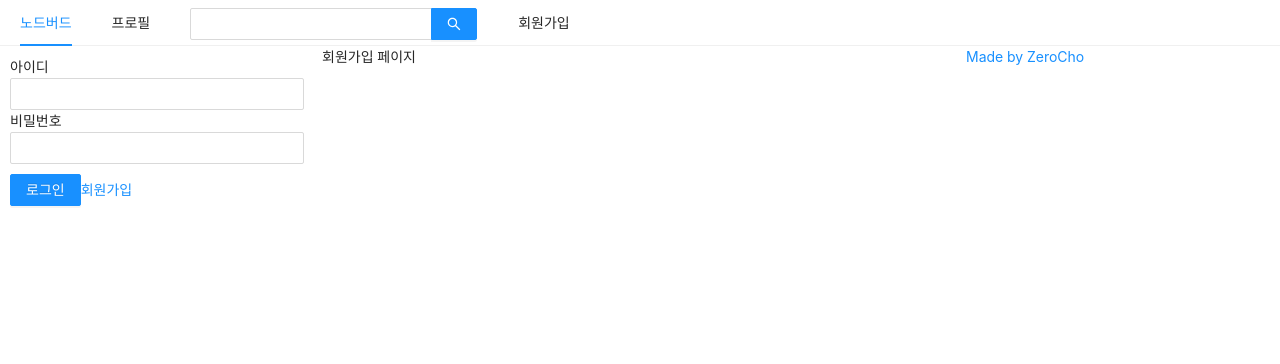
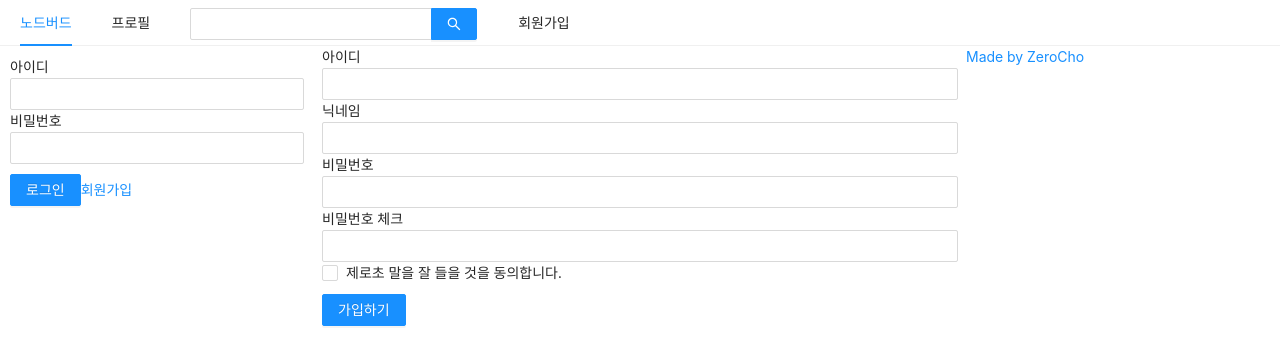
Before and after one commit to ckm960411/react-nodebird, a Next.js app in the folder prepare/front/: page /signup in a window 1280 px wide. Shown: the top 364 px of the page. Built offline with nearby package versions, Linux system fonts and the light colour scheme.

Commit message:
회원가입 페이지 만듦, useInput 커스텀훅 제작

```diff
--- a/prepare/front/components/LoginFrom.js
+++ b/prepare/front/components/LoginFrom.js
@@ -3,6 +3,8 @@
 import Form from "antd/lib/form/Form";
 import Link from "next/link";
 import styled from "styled-components";
+import PropTypes from 'prop-types'
+import useInput from '../hooks/useInput'
 
 const ButtonWrapper = styled.div`
   margin-top: 10px;
@@ -12,16 +14,8 @@
 `
 
 const LoginForm = ({ setIsLoggedIn }) => {
-  const [id, setId] = useState("");
-  const [password, setPassword] = useState("");
-  const [passwordCheck, setPasswordCheck] = useState("");
-
-  const onChangeId = useCallback((e) => {
-    setId(e.target.value);
-  }, []);
-  const onChangePassword = useCallback((e) => {
-    setPassword(e.target.value);
-  }, []);
+  const [id, onChangeId] = useInput('')
+  const [password, onChangePassword] = useInput("");
 
   const onSubmitForm = useCallback(() => {
     console.log(id, password);
@@ -59,4 +53,8 @@
   );
 };
 
+LoginForm.propTypes = {
+  setIsLoggedIn: PropTypes.func.isRequired,
+}
+
 export default LoginForm;
--- /dev/null
+++ b/prepare/front/hooks/useInput.js
@@ -0,0 +1,11 @@
+import { useState, useCallback } from 'react'
+
+const useInput = (initialValue = null) => {
+  const [value, setValue] = useState(initialValue)
+  const handler = useCallback(e => {
+    setValue(e.target.value)
+  }, [])
+  return [value, handler]
+}
+
+export default useInput
--- a/prepare/front/pages/signup.js
+++ b/prepare/front/pages/signup.js
@@ -1,14 +1,94 @@
+import { Button, Checkbox, Form, Input } from "antd";
 import Head from "next/head";
+import { useCallback, useState } from "react";
+import styled from "styled-components";
 import AppLayout from "../components/AppLayout";
+import useInput from "../hooks/useInput";
+
+const ErrorMessage = styled.div`
+  color: red;
+`
+const SuccessMessage = styled.div`
+  color: blue;
+`
 
 const Signup = () => {
+  const [id, onChangeId] = useInput('')
+  const [nickname, onChangeNickname] = useInput('')
+  const [password, onChangePassword] = useInput('')
+
+  const [passwordCheck, setPasswordCheck] = useState('')
+  const [passwordError, setPasswordError] = useState(false)
+  const onChangePasswordCheck = useCallback((e) => {
+    setPasswordCheck(e.target.value)
+    setPasswordError(e.target.value !== password) // 비밀번호가 일치하지 않으면 true 가 되어 오히려 에러를 내보냄
+  }, [password])
+
+  const [term, setTerm] = useState('')
+  const [termError, setTermError] = useState(false)
+  const onChangeTerm = useCallback(e => {
+    setTerm(e.target.checked)
+    setTermError(false)
+  }, [])
+
+  const onSubmit = useCallback(() => {
+    if (password !== passwordCheck) {
+      return setPasswordError(true)
+    }
+    if (!term) {
+      return setTermError(true)
+    }
+    setTermError(false)
+    console.log(id, nickname, password)
+  }, [id, nickname, password, passwordCheck, term])
+
   return (
-    <>
+    <AppLayout>
       <Head>
         <title>회원가입 | NodeBird</title>
       </Head>
-      <AppLayout>회원가입 페이지</AppLayout>
-    </>
+      <Form onFinish={onSubmit}>
+        <div>
+          <label htmlFor="user-id">아이디</label>
+          <br />
+          <Input name="user-id" value={id} required onChange={onChangeId} />
+        </div>
+        <div>
+          <label htmlFor="user-nick">닉네임</label>
+          <br />
+          <Input name="user-nick" value={nickname} required onChange={onChangeNickname} />
+        </div>
+        <div>
+          <label htmlFor="user-password">비밀번호</label>
+          <br />
+          <Input name="user-password" type="password" value={password} required onChange={onChangePassword} />
+        </div>
+        <div>
+          <label htmlFor="user-password-check">비밀번호 체크</label>
+          <br />
+          <Input
+            name="user-password-check"
+            type="password"
+            value={passwordCheck}
+            required
+            onChange={onChangePasswordCheck}
+          />
+          {passwordCheck !== '' && passwordError
+            ? (<ErrorMessage>비밀번호가 일치하지 않습니다.</ErrorMessage>)
+            : passwordCheck !== '' && !passwordError
+            ? (<SuccessMessage>비밀번호가 일치합니다.</SuccessMessage>)
+            : null
+          }
+        </div>
+        <div>
+          <Checkbox name="user-term" checked={term} onChange={onChangeTerm}>제로초 말을 잘 들을 것을 동의합니다.</Checkbox>
+          {termError && <div style={{ color: 'red' }}>약관에 동의하셔야 합니다.</div>}
+        </div>
+        <div style={{ marginTop: 10 }}>
+          <Button type="primary" htmlType="submit">가입하기</Button>
+        </div>
+      </Form>
+    </AppLayout>
   );
 };
 
```
